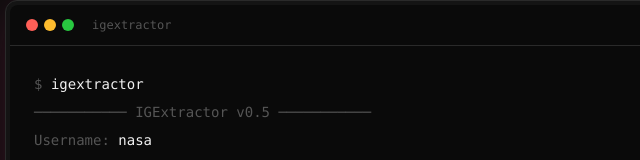
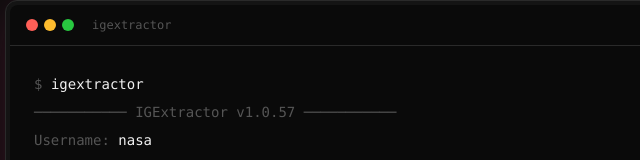
Before and after one commit to oniricosistemas/igextractor, a website: page docs/index.html in a window 1280 px wide. Shown: the part 640-800 px from the top of the page, 251-891 px from the left. Drawn offline with nearby package versions, Linux system fonts and the light colour scheme.

Commit message:
docs: update README and landing page to v1.0.57

```diff
--- a/docs/index.html
+++ b/docs/index.html
@@ -93,7 +93,7 @@
         </div>
         <div class="p-6 font-mono text-sm leading-loose text-left">
           <div><span class="text-[#555]">$</span> <span class="text-[#f0f0f0]">igextractor</span></div>
-          <div class="text-[#555]">  ─────────── IGExtractor v0.5 ───────────</div>
+          <div class="text-[#555]">  ─────────── IGExtractor v1.0.57 ───────────</div>
           <div><span class="text-[#555]">  Username: </span><span class="text-[#f0f0f0]">nasa</span></div>
           <div><span class="text-[#555]">  Download: </span><span class="text-[#f0f0f0]">Photos + Reels, Stories, Comments, Followers</span></div>
           <div class="mt-2"><span class="text-[#3ecf8e]">  ✓ Profile @nasa found — 3,124 posts · 98.4M followers</span></div>
```
Also changed, not shown: README.md.
